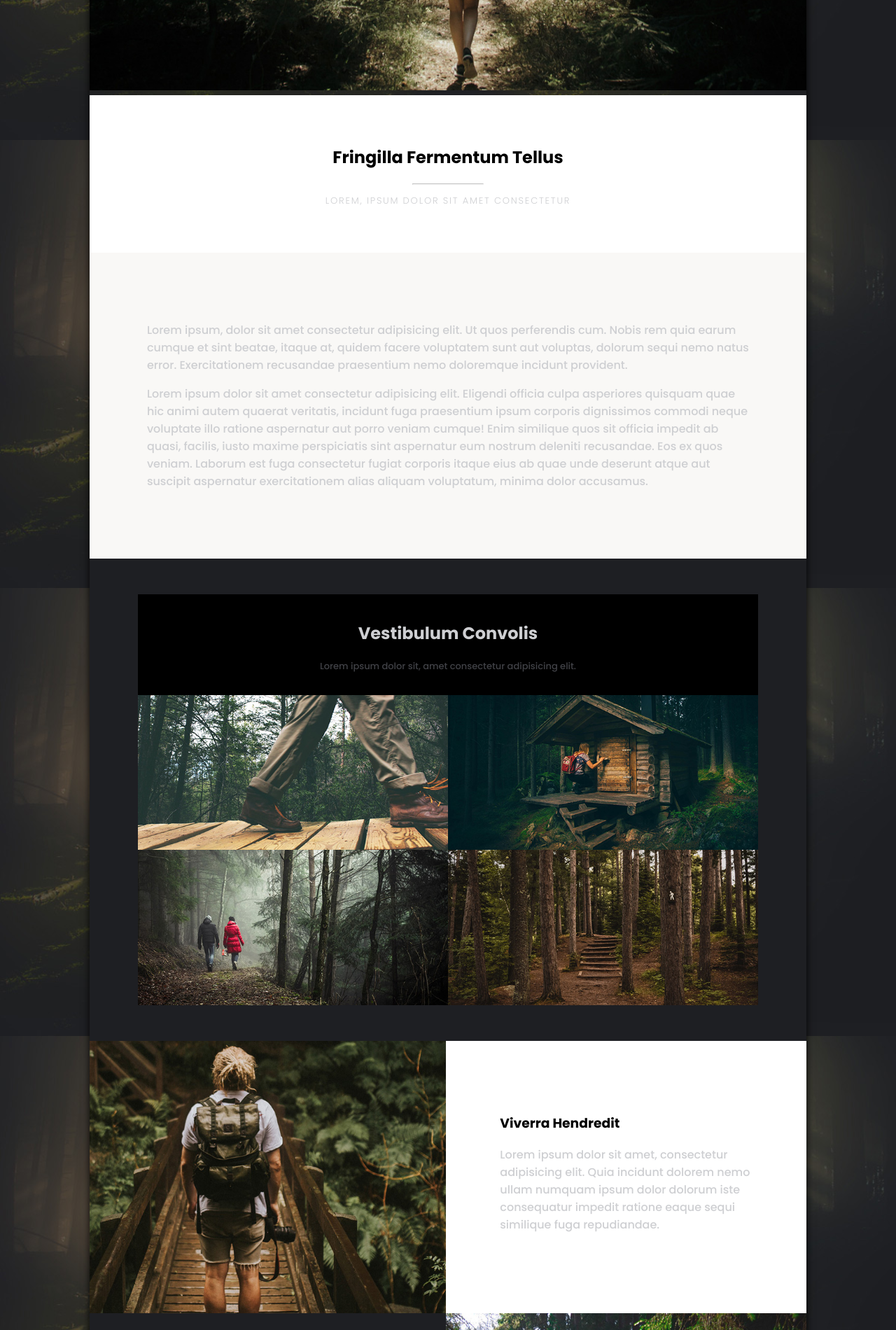
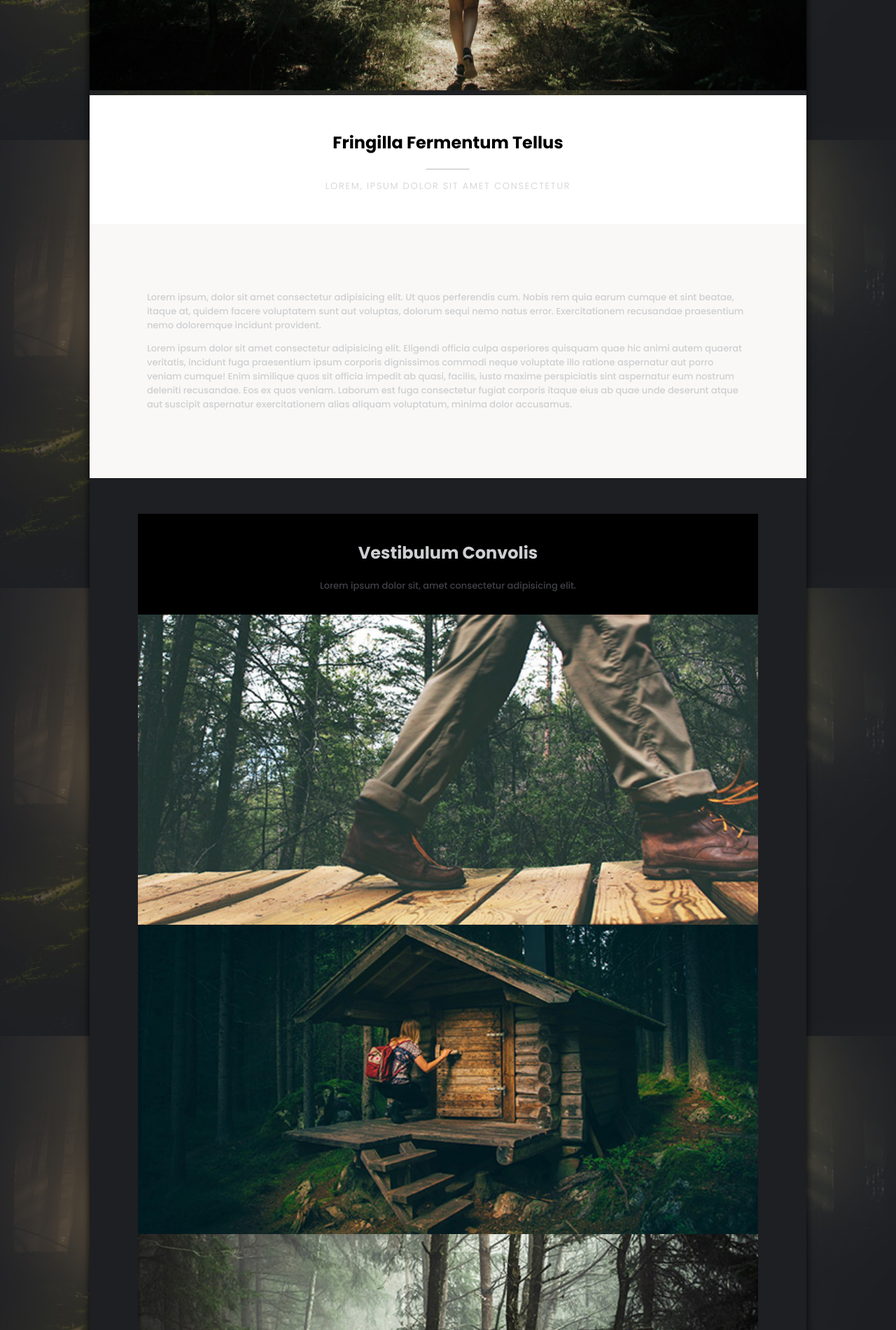
Before and after one commit to assbaimane/Site-Caminar, a plain HTML site: page index.html in a window 1280 px wide. Shown: the part 440-2340 px from the top of the page at 70% size. Drawn offline with Linux system fonts and the light colour scheme.

Commit message:
Website is nos responsive for smartphone

```diff
--- a/src/sass/style.sass
+++ b/src/sass/style.sass
@@ -127,7 +127,37 @@ footer
         display: flex
         justify-content: center
         li
-            margin: 1%
+            padding: 1%
     p
         font-size: xx-small
         font-weight: 100
+
+@media screen and (max-content:500 px)
+.container
+    #intro
+        div
+            div:first-of-type
+                padding: 3%
+                hr
+                    width:60px
+                p
+                    font-size: small
+            div:nth-of-type(2)
+                p
+                    font-size: small
+    #tableau
+        div
+            #tablequad
+                display: flex
+                flex-wrap: wrap
+                img
+                    width: 100%
+    #grid
+        display: flex
+        flex-wrap: wrap
+        img
+            width: 100%
+            height: 100%
+        div
+            p
+                font-size: small
```
Also changed, not shown: public/css/style.css, 1 other file.
